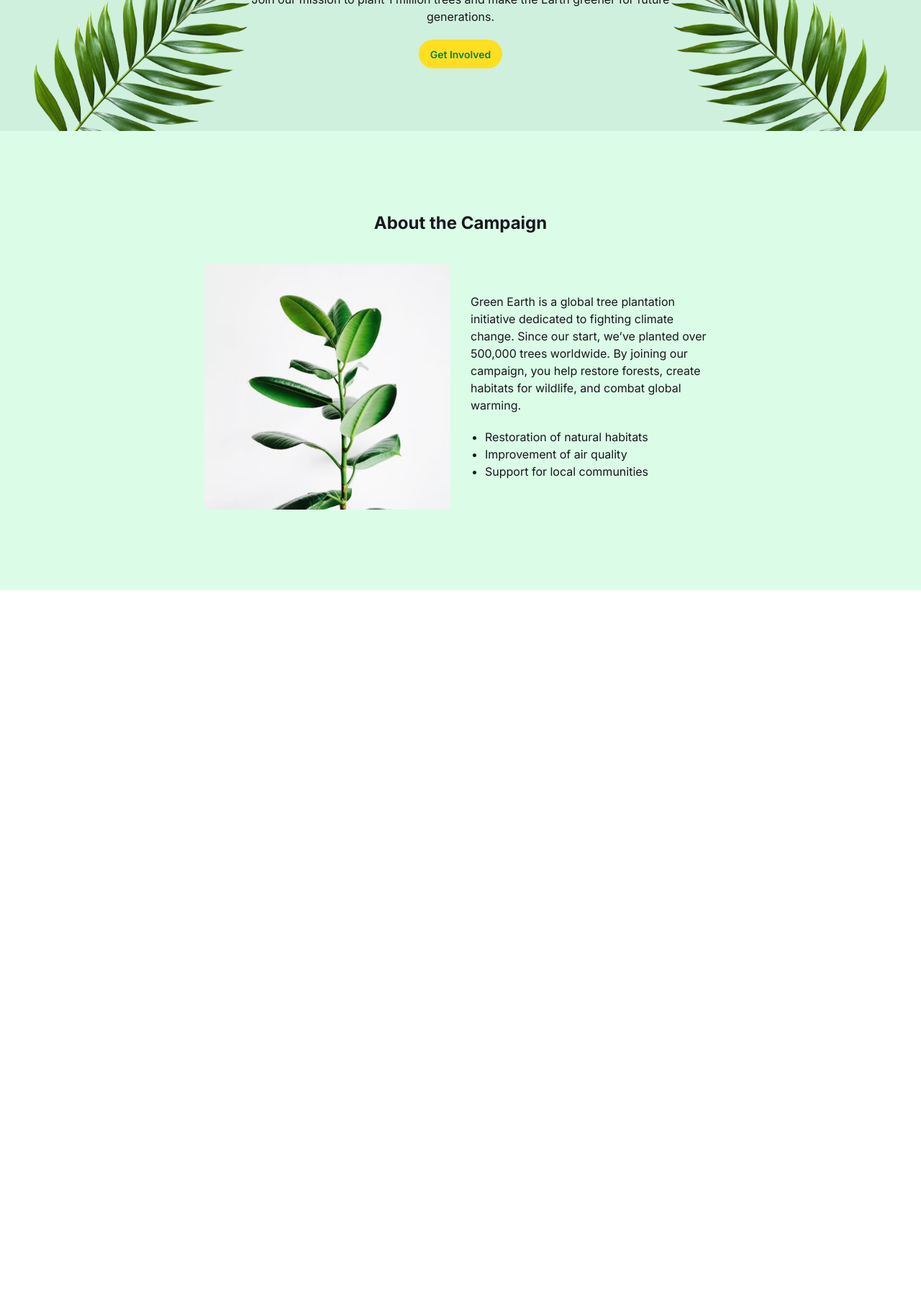
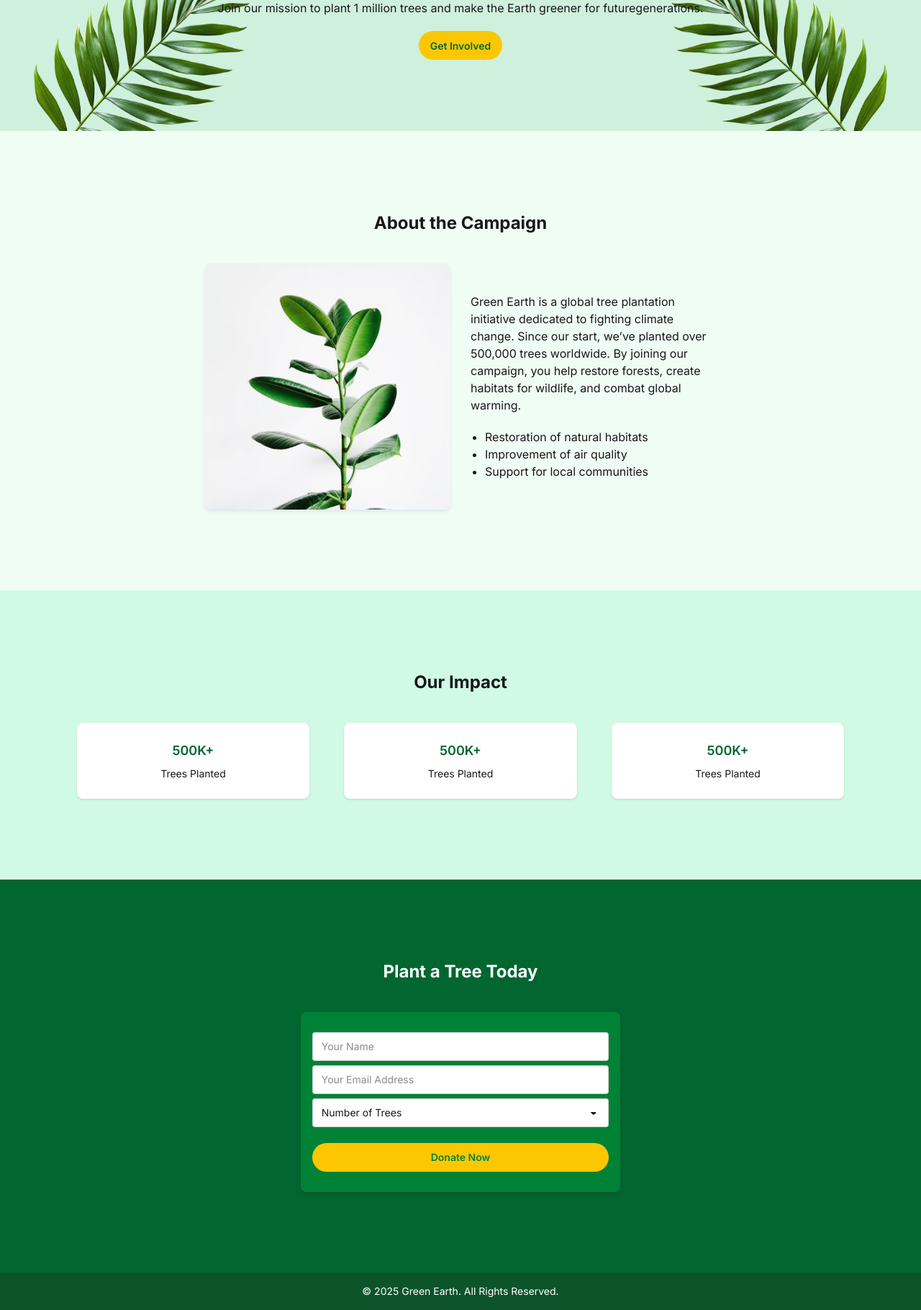
Before and after one commit to abd-005/Green-Earth, a plain HTML site: page index.html in a window 1280 px wide. Shown: the part 233-2053 px from the top of the page at 72% size. Before the commit the page ends 1053 px from the top, so only its background shows below. Drawn offline with nearby package versions, Linux system fonts and the light colour scheme.

Commit message:
Added Impact, Plant Today & Footer Section

```diff
--- a/index.html
+++ b/index.html
@@ -31,11 +31,11 @@
   </head>
   <body>
     <!-- Navbar -->
-    <nav class="bg-green-700 shadow-sm text-white">
-      <div class="navbar max-w-10/12 mx-auto">
+    <nav class="bg-green-800 shadow-sm text-white">
+      <div class="navbar md:max-w-10/12 mx-auto">
         <div class="navbar-start">
           <div class="dropdown">
-            <div tabindex="0" role="button" class="btn btn-ghost lg:hidden">
+            <div tabindex="0" role="button" class="btn btn-ghost mr-2 md:hidden">
               <svg
                 xmlns="http://www.w3.org/2000/svg"
                 class="h-5 w-5"
@@ -55,23 +55,23 @@
               tabindex="0"
               class="menu menu-sm dropdown-content bg-green-700 rounded-box z-1 mt-3 w-52 p-2 shadow"
             >
-              <li><a>About</a></li>
-              <li><a>Gallery</a></li>
-              <li><a>Plant a Tree</a></li>
+              <li><a href="#about">About</a></li>
+              <li><a href="#">Gallery</a></li>
+              <li><a href="#plant-tree">Plant a Tree</a></li>
             </ul>
           </div>
           <a class="text-xl">Green Earth</a>
         </div>
         <div class="navbar-center hidden lg:flex">
           <ul class="menu menu-horizontal px-1">
-            <li><a>About</a></li>
-            <li><a>Gallery</a></li>
-            <li><a>Plant a Tree</a></li>
+            <li><a href="#about">About</a></li>
+            <li><a href="#">Gallery</a></li>
+            <li><a href="#plant-tree">Plant a Tree</a></li>
           </ul>
         </div>
         <div class="navbar-end">
           <a
-            class="btn bg-yellow-300 text-green-700 border-none shadow-none rounded-4xl"
+            class="btn bg-yellow-400 text-green-800 mr-5 md:mr-0 border-none shadow-none rounded-4xl"
             >Plant a Tree</a
           >
         </div>
@@ -79,17 +79,17 @@
     </nav>
     <main>
       <!-- Hero-Section -->
-      <section class="hero bg-cover min-h-[350px]">
+      <section class="hero bg-cover min-h-[350px] md:text-center md:px-0 px-10">
         <div class=""></div>
-        <div class="hero-content text-center">
+        <div class="hero-content">
           <div class="">
-            <h1 class="mb-5 text-5xl font-bold">Plant a Tree, Grow a Future</h1>
-            <p class="mb-5">
+            <h1 class="mb-5 text-5xl font-bold text-left">Plant a Tree, Grow a Future</h1>
+            <p class="mb-5 text-justify">
               Join our mission to plant 1 million trees and make the Earth
-              greener for future<br />generations.
+              greener for future<br class="hidden md:"/>generations.
             </p>
             <button
-              class="btn bg-yellow-300 text-green-700 border-none shadow-none rounded-4xl"
+              class="btn bg-yellow-400 text-green-800 border-none shadow-none rounded-4xl"
             >
               Get Involved
             </button>
@@ -98,23 +98,25 @@
       </section>
 
       <!-- About Section -->
-      <section class="bg-green-100 py-28">
-        <div class="about w-10/12 mx-auto ">
-          <h2 class="about-title text-2xl text-center font-bold  pb-10">About the Campaign</h2>
+      <section id="about" class="bg-green-50 py-28">
+        <div class="about w-10/12 mx-auto">
+          <h2 class="about-title text-2xl text-center font-bold pb-10">
+            About the Campaign
+          </h2>
 
-          <div class="about-body w-8/12 mx-auto grid grid-cols-2 gap-7 items-center">
+          <div
+            class="about-body w-8/12 mx-auto grid md:grid-cols-2 gap-7 items-center"
+          >
             <figure>
-            <img
-              src="./assets/about.png"
-              alt="about img"
-            />
+              <img src="./assets/about.png" alt="about img" class="shadow-md shadow-slate-200 rounded-lg" />
             </figure>
             <div class="about-description">
               <p class="mb-5">
                 Green Earth is a global tree plantation initiative dedicated to
                 fighting climate change. Since our start, we’ve planted over
-              500,000 trees worldwide. By joining our campaign, you help restore
-              forests, create habitats for wildlife, and combat global warming.
+                500,000 trees worldwide. By joining our campaign, you help
+                restore forests, create habitats for wildlife, and combat global
+                warming.
               </p>
               <ul class="list-disc pl-5">
                 <li>Restoration of natural habitats</li>
@@ -125,7 +127,73 @@
           </div>
         </div>
       </section>
+
+      <!-- Impact Section -->
+      <section class="bg-emerald-100 py-28">
+        <div class="about w-10/12 mx-auto">
+          <h2 class="about-title text-2xl text-center font-bold pb-10">
+            Our Impact
+          </h2>
+          <div class="about-body mx-auto grid grid-cols-3 gap-12 items-center">
+            <!-- Card 1 -->
+            <div class="card card-border bg-base-100 shadow-sm">
+              <div class="card-body flex flex-col items-center">
+                <h2 class="card-title text-green-800 font-semibold">500K+</h2>
+                <p>Trees Planted</p>
+              </div>
+            </div>
+            <!-- Card 2 -->
+            <div class="card card-border bg-base-100 shadow-sm">
+              <div class="card-body flex flex-col items-center">
+                <h2 class="card-title text-green-800 font-semibold">500K+</h2>
+                <p>Trees Planted</p>
+              </div>
+            </div>
+            <!-- Card 3 -->
+            <div class="card card-border bg-base-100 shadow-sm">
+              <div class="card-body flex flex-col items-center">
+                <h2 class="card-title text-green-800 font-semibold">500K+</h2>
+                <p>Trees Planted</p>
+              </div>
+            </div>
+          </div>
+        </div>
+      </section>
+      <!-- Plant Today Section -->
+      <section id="plant-tree" class="bg-green-800 py-28">
+        <div class="about w-10/12 mx-auto">
+          <h2 class="about-title text-2xl text-center text-white font-bold pb-10">
+            Plant a Tree Today
+          </h2>
+          <div
+            class="about-body md:w-5/12 mx-auto"
+          >
+            <fieldset
+              class="fieldset w-full bg-green-700 border-base-300 rounded-box shadow-md px-4 py-7"
+            >
+              <input type="text" class="input w-full" placeholder="Your Name" />
+
+              <input type="email" class="input w-full" placeholder="Your Email Address" />
+
+              <select class="select w-full">
+                <option disabled selected>Number of Trees</option>
+                <option>1 Tree</option>
+                <option>2 Trees</option>
+                <option>3 Trees</option>
+              </select>
+
+              <button class="btn bg-yellow-400 text-green-700 border-none shadow-none rounded-4xl mt-4">Donate Now</button>
+            </fieldset>
+          </div>
+        </div>
+      </section>
     </main>
+    <!-- Footer -->
+    <footer class="footer sm:footer-horizontal footer-center bg-green-900 text-white text-base-content p-4">
+  <aside>
+    <p>© 2025 Green Earth. All Rights Reserved.</p>
+  </aside>
+</footer>
     <script src="./scripts/script.js"></script>
   </body>
 </html>
```
Lines whose indentation alone changed are shown as unchanged.
